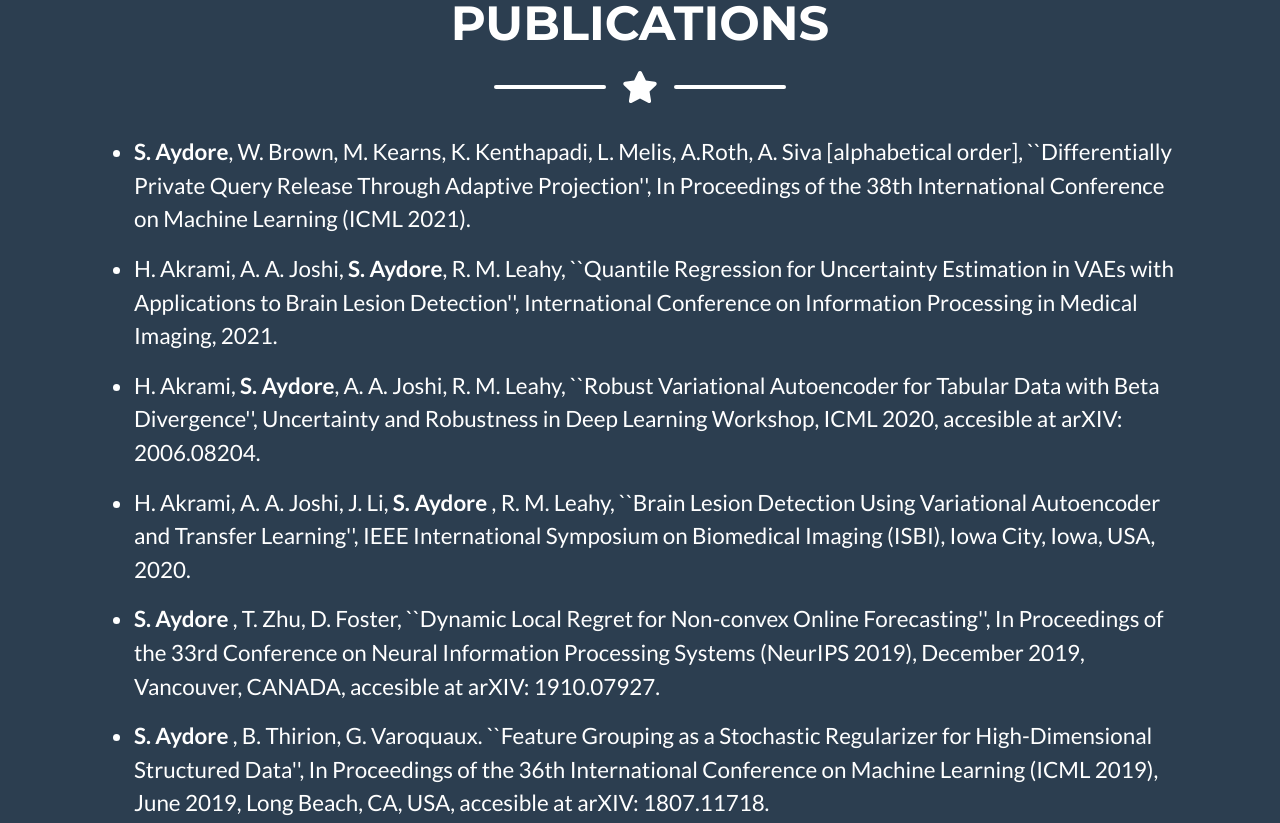
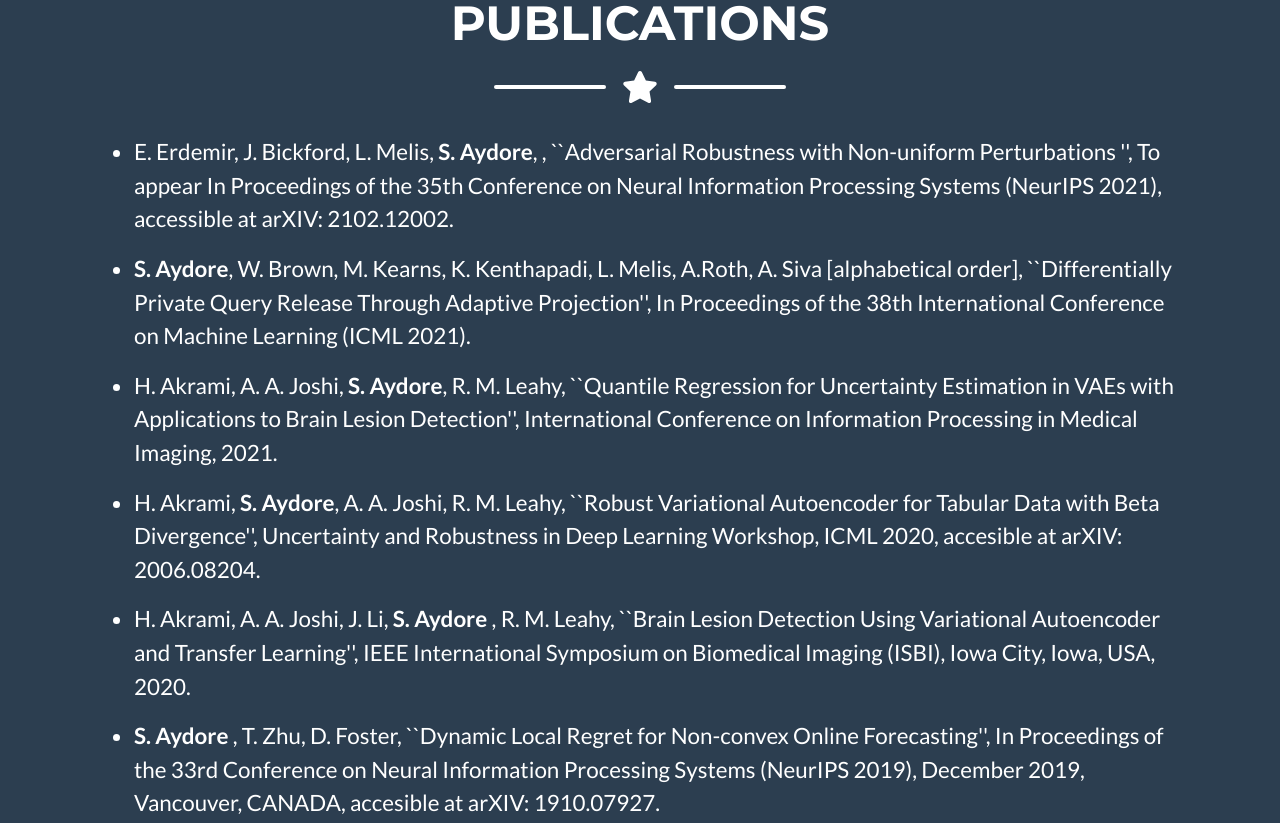
Before and after one commit to sergulaydore/sergulaydore.github.io, a plain HTML site: page index.html in a window 1280 px wide. Shown: the part 1759-2582 px from the top of the page. Drawn offline with nearby package versions, Linux system fonts and the light colour scheme.

Commit message:
Update index.html

```diff
--- a/index.html
+++ b/index.html
@@ -48,7 +48,7 @@
                     <div class="divider-custom-line"></div>
                 </div>
                 <!-- Masthead Subheading-->
-                <p class="lead"; style="color:white"> I am an applied scientist at Amazon Web Services focusing on privacy and security problems. Prior to AWS, I was an Assistant Professor at the department of Electrical and Computer Engineering of Stevens Institute of Technology. I received my PhD degree from the Signal and Image Processing Institute at the University of Southern California in 2014 under the supervision of  <a href="https://viterbi.usc.edu/directory/faculty/Leahy/Richard"; style="color:white"> <u> Richard M Leahy</u> </a>. My PhD thesis was on <a href="http://digitallibrary.usc.edu/cdm/ref/collection/p15799coll3/id/468390"; style="color:white"> <u> Measuring Functional Connectivity of the Brain </u> </a>.  After finishing my PhD, my research interests have changed towards machine learning algorithms. I was lucky to work with great researchers <a href="http://gael-varoquaux.info/"; style="color:white"> <u> Gaël Varoquaux</u> </a> , <a href="https://team.inria.fr/parietal/team-members/bertrand-thirions-page/"; style="color:white"> <u> Bertrand Thirion</u> </a>  and <a href="https://statistics.wharton.upenn.edu/profile/foster/"; style="color:white"> <u>Dean Foster</u>.  </a> </p>
+                <p class="lead"; style="color:white"> I am a senior applied scientist at Amazon Web Services focusing on privacy and security problems. Prior to AWS, I was an Assistant Professor at the department of Electrical and Computer Engineering of Stevens Institute of Technology. I received my PhD degree from the Signal and Image Processing Institute at the University of Southern California in 2014 under the supervision of  <a href="https://viterbi.usc.edu/directory/faculty/Leahy/Richard"; style="color:white"> <u> Richard M Leahy</u> </a>. My PhD thesis was on <a href="http://digitallibrary.usc.edu/cdm/ref/collection/p15799coll3/id/468390"; style="color:white"> <u> Measuring Functional Connectivity of the Brain </u> </a>.  After finishing my PhD, my research interests have changed towards machine learning algorithms. I was lucky to work with great researchers <a href="http://gael-varoquaux.info/"; style="color:white"> <u> Gaël Varoquaux</u> </a> , <a href="https://team.inria.fr/parietal/team-members/bertrand-thirions-page/"; style="color:white"> <u> Bertrand Thirion</u> </a>  and <a href="https://statistics.wharton.upenn.edu/profile/foster/"; style="color:white"> <u>Dean Foster</u>.  </a> </p>
             </div>
         <!-- </header> -->
         <!-- About Section-->
@@ -116,6 +116,9 @@
                 </div>
                 <ul>
 
+                    <li> <p style="text-align:left; color:white">  E. Erdemir, J. Bickford, L. Melis, <strong>S. Aydore</strong>, , ``Adversarial Robustness with Non-uniform Perturbations '', To appear In Proceedings of the 35th Conference on Neural Information Processing Systems (NeurIPS 2021), accessible at arXIV: 2102.12002. </p>  </li>
+
+
                     <li> <p style="text-align:left; color:white">  <strong>S. Aydore</strong>, W. Brown, M. Kearns, K. Kenthapadi, L. Melis, A.Roth, A. Siva [alphabetical order], ``Differentially Private Query Release Through Adaptive Projection'', In Proceedings of the 38th International Conference on Machine Learning (ICML 2021). </p>  </li>
 
                     <li> <p style="text-align:left; color:white"> H. Akrami, A. A. Joshi, <strong>S. Aydore</strong>, R. M. Leahy, ``Quantile Regression for Uncertainty Estimation in VAEs with Applications to Brain Lesion Detection'', International Conference on Information Processing in Medical Imaging, 2021. </p>  </li>
@@ -169,11 +172,11 @@
                 <p style="text-align:center; color:white"> PATENTS</p>
                 <ul>
 
-<!--                     <li> <p style="text-align:left; color:white">  E. Erdemir, \textbf{S. Aydore}, M. Torkamani, J. Bickford, L. Melis, ``Adversarial Training of Deep Neural Networks Using Non-uniform Perturbations'', filed by Amazon, April, 2021. </li> -->
+                    <li> <p style="text-align:left; color:white">  E. Erdemir, <strong> S. Aydore </strong>, M. Torkamani, J. Bickford, L. Melis, ``Adversarial Training of Deep Neural Networks Using Non-uniform Perturbations'', filed by Amazon, April, 2021. </p> </li>
 
-                    <li> <p style="text-align:left; color:white">  <strong> S. Aydore </strong>, W. Brown, M. Kearns, K. Kenthapadi, L. Melis, A. Siva, A. Roth, ``Privacy Preserving Synthetic Data Generation using Relaxed Adaptive Projection'', filed by Amazon, February, 2021 </li>
+                    <li> <p style="text-align:left; color:white">  <strong> S. Aydore </strong>, W. Brown, M. Kearns, K. Kenthapadi, L. Melis, A. Siva, A. Roth, ``Privacy Preserving Synthetic Data Generation using Relaxed Adaptive Projection'', filed by Amazon, February, 2021 </p> </li>
 
-                    <li> <p style="text-align:left; color:white">  <strong> S. Aydore </strong>, B. Coskun, L. Melis, ``Detecting Anomalous Events from Categorical Data Using Autoencoders'', filed by Amazon, June, 2020. </li>
+                    <li> <p style="text-align:left; color:white">  <strong> S. Aydore </strong>, B. Coskun, L. Melis, ``Detecting Anomalous Events from Categorical Data Using Autoencoders'', filed by Amazon, June, 2020. </p> </li>
 
                 </ul>
 
@@ -347,6 +350,7 @@
                     <div class="divider-custom-line"></div>
                 </div>
                 <ul>
+                    <li> <p style="text-align:left; color:white"> Co-leader of the breakout session "Does your model know what it doesn't know? Uncertainty Estimation and OOD Detection in DL" at WiML Un-workshop at ICML 2021. </p>  </li>
                     <li> <p style="text-align:left; color:white"> Co-organizer of workshop <a href="https://sdg-quality-privacy-bias.github.io/">"Synthetic Data Generation: Quality, Privacy, Bias"</a>  at ICLR 2021. </p>  </li>
                     <li> <p style="text-align:left; color:white"> Co-leader with H. Akrami of the breakout session "Robust Machine Learning with Bad Training Data" at WiML Un-workshop at ICML 2020. </p>  </li>
                     <li> <p style="text-align:left; color:white"> Area Chair for WiML workshop at NeurIPS 2019, NeurIPS 2020. </p>  </li>
```
